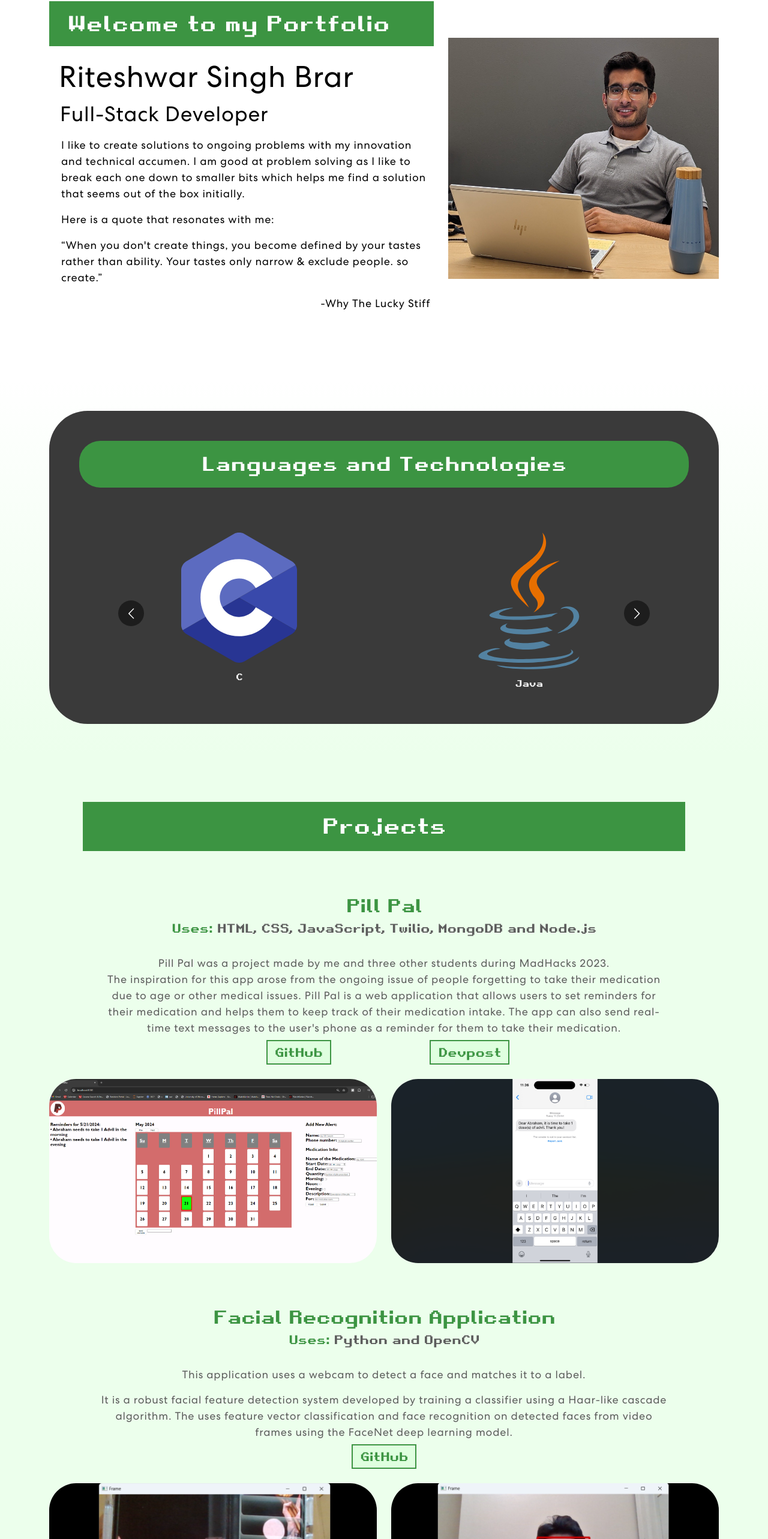
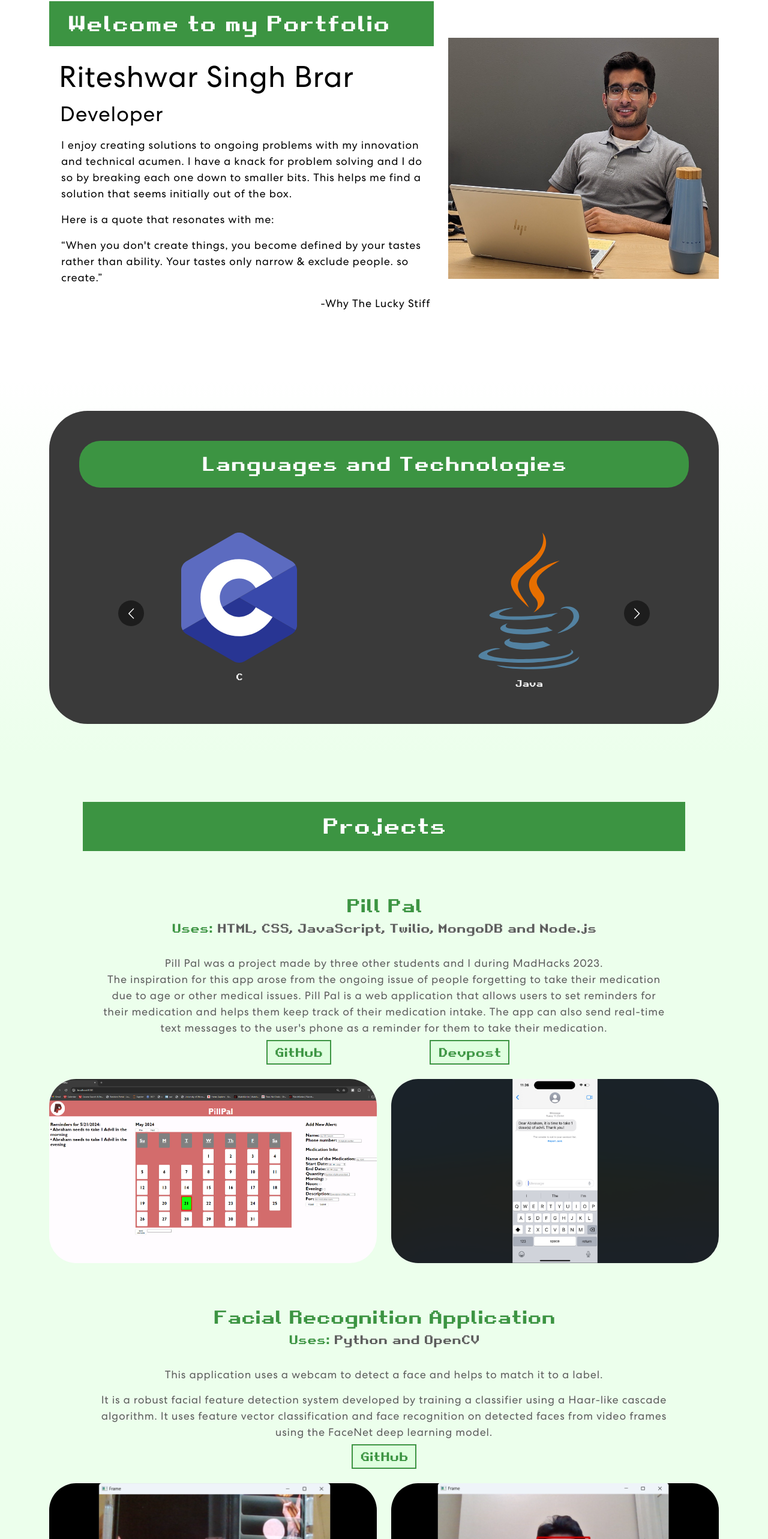
Before and after one commit to RiteshwarBrar/react, a React (Create React App) app: page / in a window 1280 px wide. Shown: the part 207-2773 px from the top of the page at 60% size. Built offline with nearby package versions, Linux system fonts and the light colour scheme.

Commit message:
changed the wording

```diff
--- a/src/App.css
+++ b/src/App.css
@@ -180,19 +180,19 @@ nav.navbar .navbar-toggler-icon {
   height: 17px;
   background-image: none;
   position: relative;
-  border-bottom: 2px solid #6fe06f;
+  border-bottom: 2px solid #ecffec;
   transition: all 300ms linear;
   top: -2px;
 }
 nav.navbar .navbar-toggler-icon:focus {
-	border-bottom: 2px solid #6fe06f;
+	border-bottom: 2px solid #ecffec;
 }
 nav.navbar .navbar-toggler-icon:after,
 nav.navbar .navbar-toggler-icon:before {
 	width: 24px;
 	position: absolute;
 	height: 2px;
-	background-color: #6fe06f;
+	background-color: #ecffec;
 	top: 0;
 	left: 0;
 	content: '';
@@ -204,12 +204,12 @@ nav.navbar .navbar-toggler-icon:after {
 }
 nav.navbar .navbar-toggler[aria-expanded="true"] .navbar-toggler-icon:after {
 	transform: rotate(45deg);
-	background-color: #6fe06f;
+	background-color: #ecffec;
 	height: 2px;
 }
 nav.navbar .navbar-toggler[aria-expanded="true"] .navbar-toggler-icon:before {
 	transform: translateY(8px) rotate(-45deg);
-	background-color: #6fe06f;
+	background-color: #ecffec;
 	height: 2px;
 }
 nav.navbar .navbar-toggler[aria-expanded="true"] .navbar-toggler-icon {
--- a/src/components/Banner.js
+++ b/src/components/Banner.js
@@ -19,10 +19,10 @@ export const Banner = () => {
                             <span className="tagline">Welcome to my Portfolio</span>
                             <br></br>
                             <h1>Riteshwar Singh Brar</h1>
-                            <h2>Full-Stack Developer</h2>
+                            <h2>Developer</h2>
                             <p>
-                            I like to create solutions to ongoing problems with my innovation and technical accumen.
-                            I am good at problem solving as I like to break each one down to smaller bits which helps me find a solution that seems out of the box initially.</p>
+                            I enjoy creating solutions to ongoing problems with my innovation and technical acumen.
+                            I have a knack for problem solving and I do so by breaking each one down to smaller bits. This helps me find a solution that seems initially out of the box.</p>
 
                             <p> Here is a quote that resonates with me:</p>
                             <p>
--- a/src/components/Projects.js
+++ b/src/components/Projects.js
@@ -111,9 +111,9 @@ export const Projects = () => {
                                     <h2>Pill Pal</h2>
                                     <h6><span>Uses: </span>HTML, CSS, JavaScript, Twilio, MongoDB and Node.js</h6>
                                     <br></br>
-                                    <p>Pill Pal was a project made by me and three other students during MadHacks 2023.<br></br>
+                                    <p>Pill Pal was a project made by three other students and I during MadHacks 2023.<br></br>
                                         The inspiration for this app arose from the ongoing issue of people forgetting to take their medication due to age or other medical issues.
-                                        Pill Pal is a web application that allows users to set reminders for their medication and helps them to keep track of their medication intake.
+                                        Pill Pal is a web application that allows users to set reminders for their medication and helps them keep track of their medication intake.
                                         The app can also send real-time text messages to the user's phone as a reminder for them to take their medication.
                                     </p>
 
@@ -150,9 +150,9 @@ export const Projects = () => {
                                     <h2>Facial Recognition Application</h2>
                                     <h6><span>Uses: </span>Python and OpenCV</h6>
                                     <br></br>
-                                    <p>This application uses a webcam to detect a face and matches it to a label. </p>
+                                    <p>This application uses a webcam to detect a face and helps to match it to a label. </p>
                                     <p> It is a robust facial feature detection system developed by training a classifier using a Haar-like cascade algorithm.
-                                        The uses feature vector classification and face recognition on detected faces from video frames using the
+                                        It uses feature vector classification and face recognition on detected faces from video frames using the
                                         FaceNet deep learning model.</p>
                                     <Row>
                                         <Col></Col>
@@ -179,8 +179,8 @@ export const Projects = () => {
                                     <h2>Custom Shell</h2>
                                     <h6><span>Uses: </span>C in Linux environment</h6>
                                     <br></br>
-                                    <p>Custom UNIX Shell also known as a command line interpretor (CLI) that takes commands and in turn creates, destroys and manages processes accordingly.
-                                        The processes can be run in both background and foreground depending on the input command. This shell also facilitates piping of commands.</p>
+                                    <p>Custom UNIX Shell, also known as a command line interpretor (CLI), takes commands to create, destroy and manage processes accordingly.
+                                        The processes can be run in both the background and the foreground, depending on the input command. This shell also facilitates piping of commands.</p>
                                         <Row>
                                         <Col></Col>
                                         <Col><h4><a href="https://github.com/RiteshwarBrar/CS537-Introduction-to-Operating-Systems/tree/main/p3-main"  target="_blank" rel="noreferrer" style={{ textDecoration:"none", color: "#3c9442", padding: "6px 12px",
@@ -207,8 +207,8 @@ export const Projects = () => {
                                     <h6><span>Uses: </span>JavaScript with React.js</h6>
                                     <br></br>
                                     <p>Badger Buddies is a web application that allows users to adopt cats online by choosing from the available cats.
-                                         You can save cats for later or click on 'Show More' button to get details about the cat like age, gender and breed.
-                                         The data for this application comes from <a href="https://www.madisoncatproject.org/" target="_blank" rel="noreferrer">The Madison Cat Project</a>.</p>
+                                         You can save cats for later or click on the 'Show More' button to get details about a particular cat such as age, gender, and breed.
+                                         The data for this application comes from the <a href="https://www.madisoncatproject.org/" target="_blank" rel="noreferrer">Madison Cat Project</a>.</p>
 
                                     <Row>
                                         <Col></Col>
@@ -236,7 +236,7 @@ export const Projects = () => {
                                     <h6><span>Uses: </span>Javascript with React Native</h6>
                                     <br></br>
                                     <p>Badger Chatroom is a mobile application that consists of multiple chatrooms where users can create posts if they are signed in.
-                                         A signed in user can also delete their own posts if they feel like and sign out to simply view posts without the access to create or delete.</p>
+                                         A signed in user can also delete their own posts and sign out to simply view posts without access to create or delete them.</p>
 
                                     <Row>
                                         <Col></Col>
@@ -263,9 +263,9 @@ export const Projects = () => {
                                     <h2>Online Art Store</h2>
                                     <h6><span>Uses: </span>HTML, CSS, JavaScript, React.js, Node.js and MongoDB</h6>
                                     <br></br>
-                                    <p>This is an ongoing project that will allow a client to post their paintings online for sale. This web application will be user-friendly to such an extent that to remove and add inventory the client would not need to have prior knowledge of databases.
-                                         Users will be able to buy paintings and through continuous development features like wishlists will also be added.</p>
-                                    <p>Moreover, with only a few changes the application can be changed to sell other goods or can serve as a blueprint for more online stores to be used by other brands.</p>
+                                    <p>This is an ongoing project that will allow a client to post their paintings online for sale. This web application will be user-friendly to such an extent that to remove and add inventory, the client will not need to have prior knowledge of databases.
+                                        Users will be able to buy paintings and via continuous development features like wishlists will also be added.</p>
+                                    <p>Moreover, with only a few changes, the application can be changed to sell other goods or can serve as a blueprint for more online stores to be used by other brands.</p>
                                     <br></br>
                                     <Row>
                                         {
```
